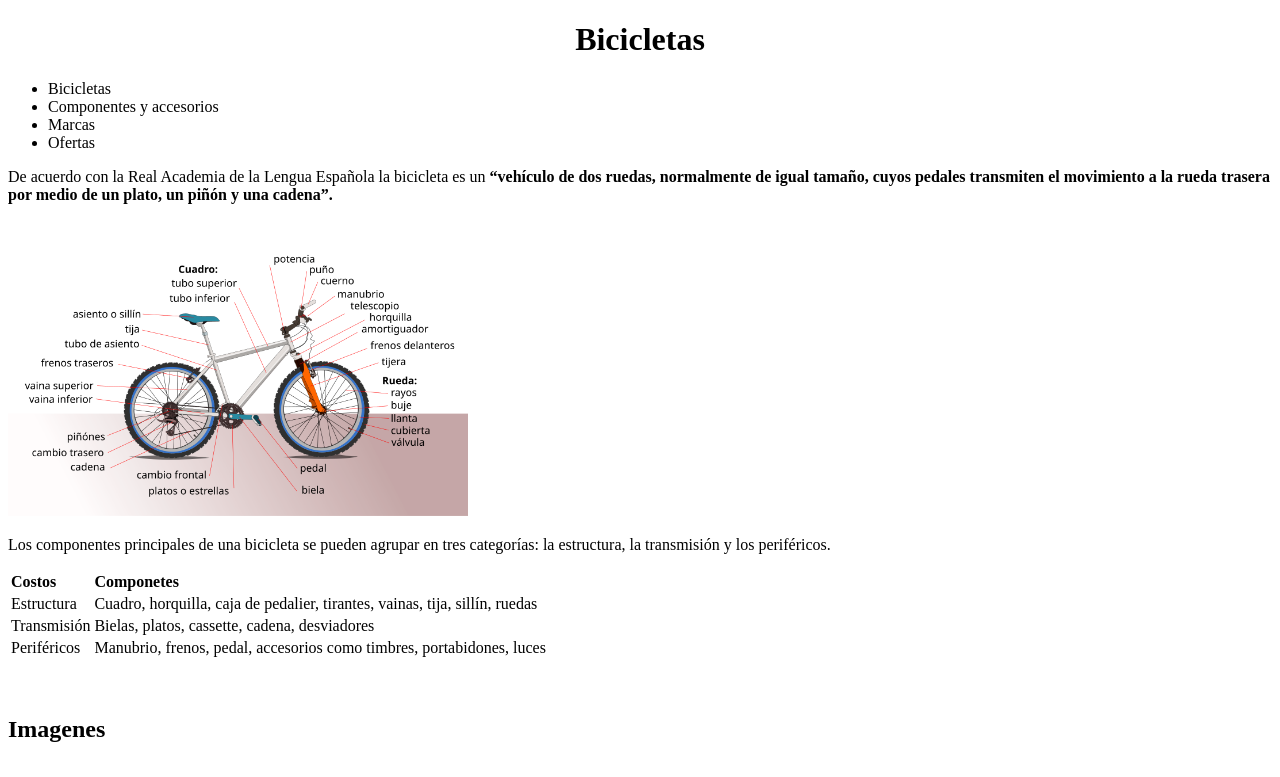
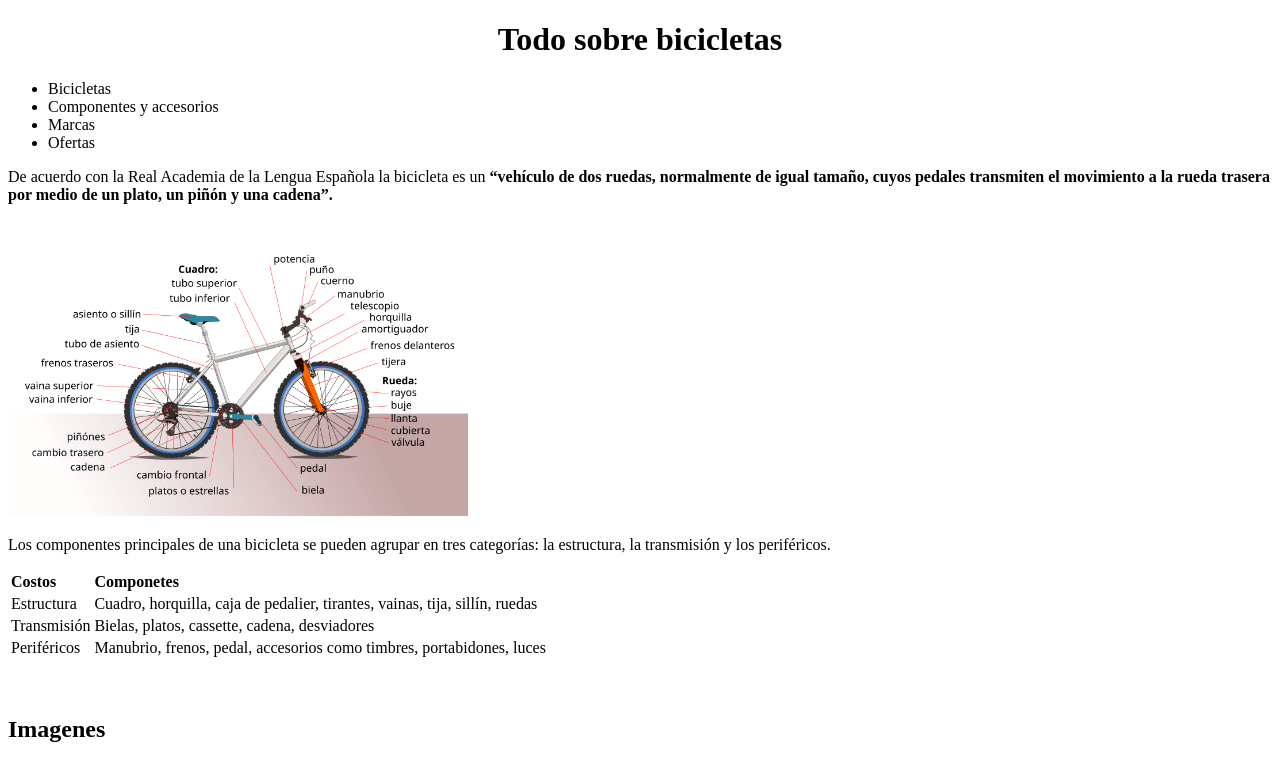
Before and after one commit to Jessica-Bernal/Proyecto1, a plain HTML site: page index.html in a window 1280 px wide. Shown: the top 777 px of the page. Drawn offline with Linux system fonts and the light colour scheme; grey boxes are pictures that could not be loaded.

Commit message:
Cambio de título

```diff
--- a/index.html
+++ b/index.html
@@ -7,7 +7,7 @@
     <title>ProyectoHTML</title>
 </head>
 <body>
-    <h1 style="text-align: center;">Bicicletas</h1>
+    <h1 style="text-align: center;">Todo sobre bicicletas</h1>
     <header>
         <ul>
         <li>Bicicletas</li>
```
